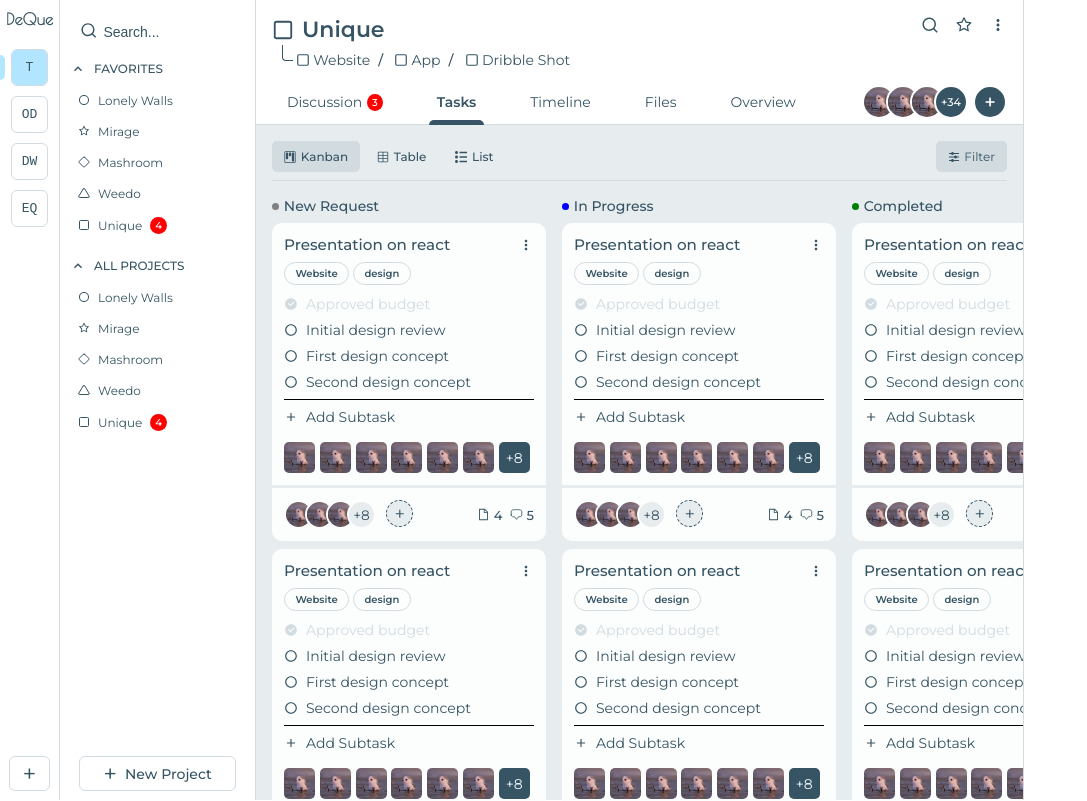
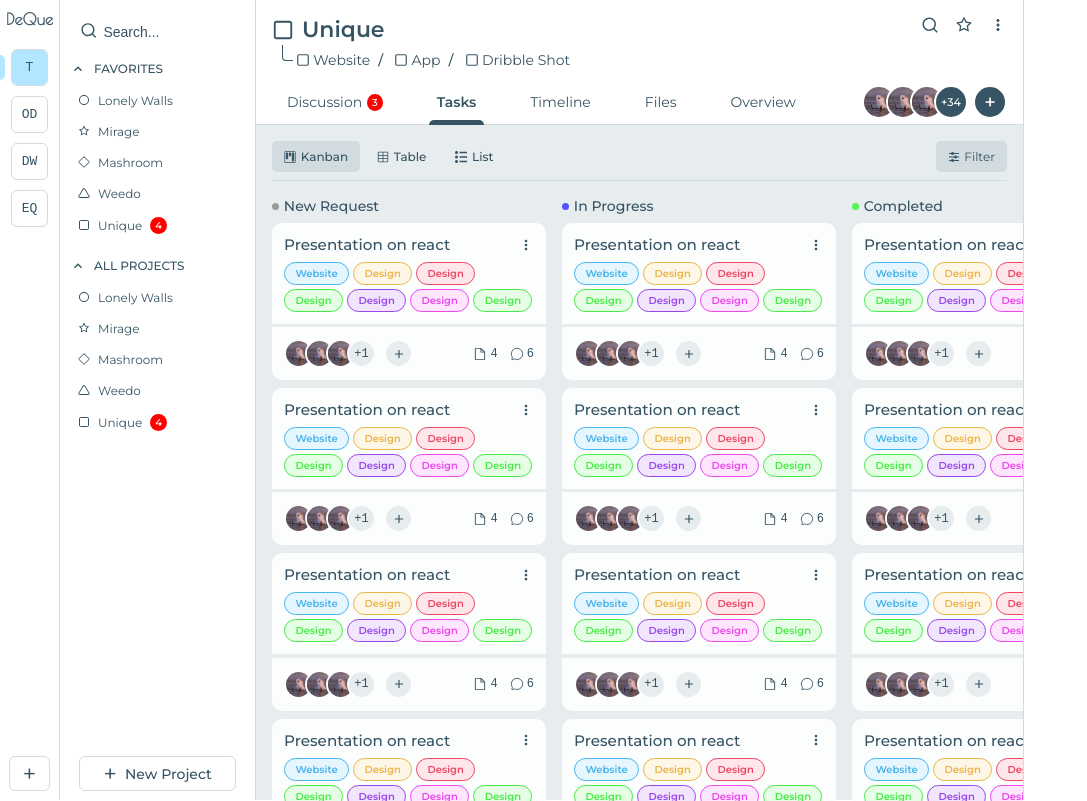
Before and after one commit to Meyazhagan/Deque, a React (Create React App) app in the folder frontend/: page / in a window 1280 px wide. Shown: the whole page, without its empty margins (0-1087 px from the left). Built offline with nearby package versions, Linux system fonts and the light colour scheme.

Commit message:
refactor card

```diff
--- a/frontend/src/components/Card.tsx
+++ b/frontend/src/components/Card.tsx
@@ -1,71 +1,270 @@
 import React, { } from "react";
 import { BiDotsVerticalRounded, BiPlus } from "react-icons/bi";
 import { RiCheckboxBlankCircleLine, RiCheckboxCircleFill } from "react-icons/ri"
+import { TbSubtask } from "react-icons/tb";
 import avatar from "../Assets/piper.jpg";
 import { ICONS } from "../Helper/Constant";
 
-interface ICard {
-
+interface ITags {
+    title: string
+    color: IColor
+}
+interface IAttachment {
+    id: string
+    src: string
+    alt: string
 }
 
-const CompactCard: React.FunctionComponent<ICard> = (props) => {
+interface ISubTask {
+    title: string
+    status: string
+    refTask?: string
+}
+
+interface IMember {
+    name: string
+    avatar: string
+}
+
+type IColor = "red" | "blue" | "green" | "yellow" | "pink" | "violet"
+interface ICard {
+    title: string
+    shortNote: string
+    description: string
+    tags: ITags[]
+    status: string
+    subTasks: ISubTask[]
+    attachments: IAttachment[]
+    columns: []
+    assignedTo: IMember[]
+    metadata : {
+        attachmentCount: number
+        commentsCount: number
+    }
+}
+
+
+let card: ICard = {
+    title: "Presentation on react",
+    shortNote: "Approved the design of the content for iOS app, let's make a presentation",
+    description: "",
+    status: "INPROGRESS",
+    tags: [
+        {
+            title: "Website",
+            color: "blue"
+        },
+        {
+            title: "Design",
+            color: "yellow"
+        },
+        {
+            title: "Design",
+            color: "red"
+        },
+        {
+            title: "Design",
+            color: "green"
+        },
+        {
+            title: "Design",
+            color: "violet"
+        },
+        {
+            title: "Design",
+            color: "pink"
+        },
+        {
+            title: "Design",
+            color: "green"
+        },
+    ],
+    subTasks: [
+        {
+            title:"Approved budget",
+            status: "CLOSED"
+        },
+        {
+            title:"Initial design review",
+            status: "OPEN",
+            refTask: "uuid"
+        },
+        {
+            title:"First design concept",
+            status: "OPEN"
+        },
+        {
+            title:"Second design concept",
+            status: "OPEN"
+        },
+    ],
+    attachments: [
+        {
+            id: "uuid1",
+            src: avatar,
+            alt: "avatar"
+        },
+        {
+            id: "uuid2",
+            src: avatar,
+            alt: "avatar"
+        },
+        {
+            id: "uuid3",
+            src: avatar,
+            alt: "avatar"
+        },
+        {
+            id: "uuid4",
+            src: avatar,
+            alt: "avatar"
+        },
+        {
+            id: "uuid5",
+            src: avatar,
+            alt: "avatar"
+        },
+        {
+            id: "uuid6",
+            src: avatar,
+            alt: "avatar"
+        },
+        {
+            id: "uuid7",
+            src: avatar,
+            alt: "avatar"
+        },
+        {
+            id: "uuid8",
+            src: avatar,
+            alt: "avatar"
+        },
+        {
+            id: "uuid9",
+            src: avatar,
+            alt: "avatar"
+        },
+        {
+            id: "uuid10",
+            src: avatar,
+            alt: "avatar"
+        },
+    ],
+    columns: [],
+    assignedTo: [
+        {
+            avatar: avatar,
+            name: "Meyazhagan"
+        },
+        {
+            avatar: avatar,
+            name: "Meyazhagan"
+        },
+        {
+            avatar: avatar,
+            name: "Meyazhagan"
+        },
+        {
+            avatar: avatar,
+            name: "Meyazhagan"
+        },
+        // {
+        //     avatar: avatar,
+        //     name: "Meyazhagan"
+        // },
+        // {
+        //     avatar: avatar,
+        //     name: "Meyazhagan"
+        // },
+        // {
+        //     avatar: avatar,
+        //     name: "Meyazhagan"
+        // },
+    ],
+    metadata: {
+        attachmentCount: 4,
+        commentsCount: 6,
+    }
+}
+
+const CompactCard: React.FunctionComponent<{card : ICard}> = (props) => {
+    const card = props.card
+
+    card.attachments = []
+    card.subTasks = []
+    // card.assignedTo = []
+
     return (<div>
     <div className="card">
         <div className="card__header">
-            <div className="card__title">Presentation on react</div>
+            <div className="card__title">{card.title}</div>
 
             <BiDotsVerticalRounded className="card__action" />
         </div>
 
         <div className="card__body">
             <div className="card__tags">
-                <div className="tag tag--blue">Website</div>
-                <div className="tag tag--yellow">design</div>
+                {
+                    card.tags.map(tag => (<div className={`tag tag--${tag.color}`}>{tag.title}</div>))
+                }
             </div>
 
             {/* <div className="card__info">Approved the design of the content for iOS app, let's make a presentation</div> */}
+            {card.subTasks.length != 0 &&
             <div className="card__subtask">
                 <div className="tasks">
-                    <div className="task task--close"><RiCheckboxCircleFill />Approved budget</div>
-                    <div className="task task--open"><RiCheckboxBlankCircleLine />Initial design review</div>
-                    <div className="task task--open"><RiCheckboxBlankCircleLine />First design concept</div>
-                    <div className="task task--open"><RiCheckboxBlankCircleLine />Second design concept</div>
+                    {
+                        card.subTasks.map(subTask => (
+                            <div className={`task task--${subTask.status == "CLOSED" ? "close" : "open"}`}>
+                                {subTask.status == "CLOSED" ? <ICONS.CIRCLE_FILLED />: <ICONS.CIRCLE /> }
+                                {subTask.title}
+                            </div>
+                        ))
+                    }
                 </div>
-
-                <div className="task__action"><BiPlus />Add Subtask</div>
-            </div>
+                {
+                    card.subTasks.length > 0 &&
+                    <div className="task__action"><BiPlus />Add Subtask</div>
+                }
+            </div>}
             {/* https://i.pravatar.cc/450 */}
-            <div className="card__attachment">
-                <img className="images" src={avatar} alt="" />
-                <img className="images" src={avatar} alt="" />
-                <img className="images" src={avatar} alt="" />
-                <img className="images" src={avatar} alt="" />
-                <img className="images" src={avatar} alt="" />
-                <img className="images" src={avatar} alt="" />
-                <div className="images images--count">+8</div>
-            </div>
+            { card.attachments.length != 0 &&
+                <div className="card__attachment">
+                    {
+                        card.attachments.map((attachment, index) => {
+                            if (index > 5) return null
+                            return <img className="images" src={attachment.src} alt={attachment.alt} />
+                        }
+                        )
+                    }
+                    {card.attachments.length > 6 && <div className="images images--count">+{card.attachments.length - 6}</div>}
+                </div>
+            }
         </div>
 
     </div>
         <div className="card__footer">
             <div className="left">
-                <img className="avatar" src={avatar} alt="" />
-                <img className="avatar" src={avatar} alt="" />
-                <img className="avatar" src={avatar} alt="" />
-                <div className="avatar avatar--center">+8</div>
+                {
+                    card.assignedTo.map((assignee, index) => {
+                        if (index >= 3) return null
+                        return <img className="avatar" src={assignee.avatar} alt={assignee.name} />
+                    })
+                }
+                {card.assignedTo.length > 3 && <div className="avatar avatar--center">+{card.assignedTo.length - 3}</div>}
                 <div className="avatar avatar--add avatar--center"><BiPlus /></div>
             </div>
 
             <div className="right">
-                <div className="info attachment--count"><ICONS.FILE /> 4 </div>
-                <div className="info message--count"><ICONS.CHAT /> 5 </div>
+                <div className="info attachment--count"><ICONS.FILE /> <span className="count">{card.metadata.attachmentCount}</span> </div>
+                <div className="info message--count"><ICONS.CHAT /> <span className="count">{card.metadata.commentsCount}</span> </div>
             </div>
         </div>
         </div>)
 }
 
-const Card: React.FunctionComponent<ICard> = (props) => {
-    return <><CompactCard /> </>
+const Card: React.FunctionComponent<{}> = (props) => {
+    return <><CompactCard card={card}  /> </>
 }
 
 export default Card;
--- a/frontend/src/styles/_app.scss
+++ b/frontend/src/styles/_app.scss
@@ -263,16 +263,16 @@
 
          // margin: 1rem;
          .dot--orange::before {
-            background-color: orange;
+            background-color: rgb(255, 188, 63);
          }
          .dot--blue::before {
-            background-color: blue;
+            background-color: rgb(85, 85, 255);
          }
          .dot--grey::before {
-            background-color: grey;
+            background-color: rgb(154, 154, 154);
          }
          .dot--green::before {
-            background-color: green;
+            background-color: rgb(81, 244, 81);
          }
       }
    }
--- a/frontend/src/styles/_card.scss
+++ b/frontend/src/styles/_card.scss
@@ -11,7 +11,7 @@
     // border-bottom-right-radius: 5px;
 
     padding: 0.75rem;
-    padding-bottom: 0;
+    // padding: 0;
 
     .card__header {
         // padding: 0.75rem 0.75rem 0 0.75rem;
@@ -62,7 +62,7 @@
             display: flex;
             gap: 0.3rem;
             margin-top: 1rem;
-            padding-bottom: 0.75rem;
+            // padding-bottom: 0.75rem;
             .images {
                 // width: 100%;
                 width: 31px;
@@ -84,16 +84,44 @@
         display: flex;
         align-items: center;
         justify-content: flex-start;
+        flex-wrap: wrap;
         gap: 0.25rem;
         width: 100%;
 
         .tag {
-            --tag-border-color: #000;
+            --tag-hue: 200;
             padding: 0.25rem 0.65rem;
             font-size: 10px;
             font-weight: 600;
             border-radius: 2rem;
-            border: 1px solid var(--surface4);
+            border: 1px solid hsl(var(--tag-hue) ,80%, 60%);
+            color: hsl(var(--tag-hue) ,80%, 60%);
+            background-color: hsl(var(--tag-hue) ,95%, 95%);
+            // back
+        }
+
+        .tag--blue {
+            --tag-hue: 200;
+        }
+
+        .tag--yellow {
+            --tag-hue: 400;
+        }
+
+        .tag--red {
+            --tag-hue: 350;
+        }
+
+        .tag--pink {
+            --tag-hue: 300;
+        }
+
+        .tag--violet {
+            --tag-hue: 270;
+        }
+
+        .tag--green {
+            --tag-hue: 120;
         }
     }
 
@@ -112,6 +140,7 @@
     // border: 2px solid black;
     background-color: var(--surface2);
     padding: 0.75rem;
+    font-family: monospace;
 
     // border-top-left-radius: 5px;
     // border-top-right-radius: 5px;
@@ -123,7 +152,8 @@
 
     .left {
         display: flex;
-        // gap: 1rem;
+        align-items: center;
+        font-size: 12px;
         .avatar {
             width: 25px;
             height: 25px;
@@ -139,23 +169,43 @@
         }
 
         .avatar--add {
+            // border: 2px dashed;
+            border: none;
+            font-size: 14px;
+        }
+
+        * + .avatar--add {
             margin-left: 18px;
-            border: 1px dashed var(--text2);
+
         }
     }
 
     .right {
         display: flex;
-        gap: 0.5rem;
+        gap: 0.75rem;
         align-items: center;
 
         .info {
             display: flex;
-            align-items: center;
+            // align-items: start;
+            // justify-content: start;
             gap: 0.2rem;
-            font-weight: 500;
+            font-weight: 400;
             color: var(--text2);
-            font-size: 13px;
+            font-size: 14px;
+            // padding: 0.25rem;
+
+            .count {
+                font-size: 12px;
+            }
+
         }
     }
+    .hover {
+        --hue: 0;
+        color: hsl(var(--hue), 100%, 50%);
+        background-color: hsl(var(--hue), 50%, 95%, 0.3);
+        box-shadow: 0 0 5px 2px hsl(var(--hue), 100%, 95%, 0.3);
+        border-radius: 5px;
+    }
 }
```
Also changed, not shown: frontend/src/Helper/Constant.tsx (+7 -4 lines).
